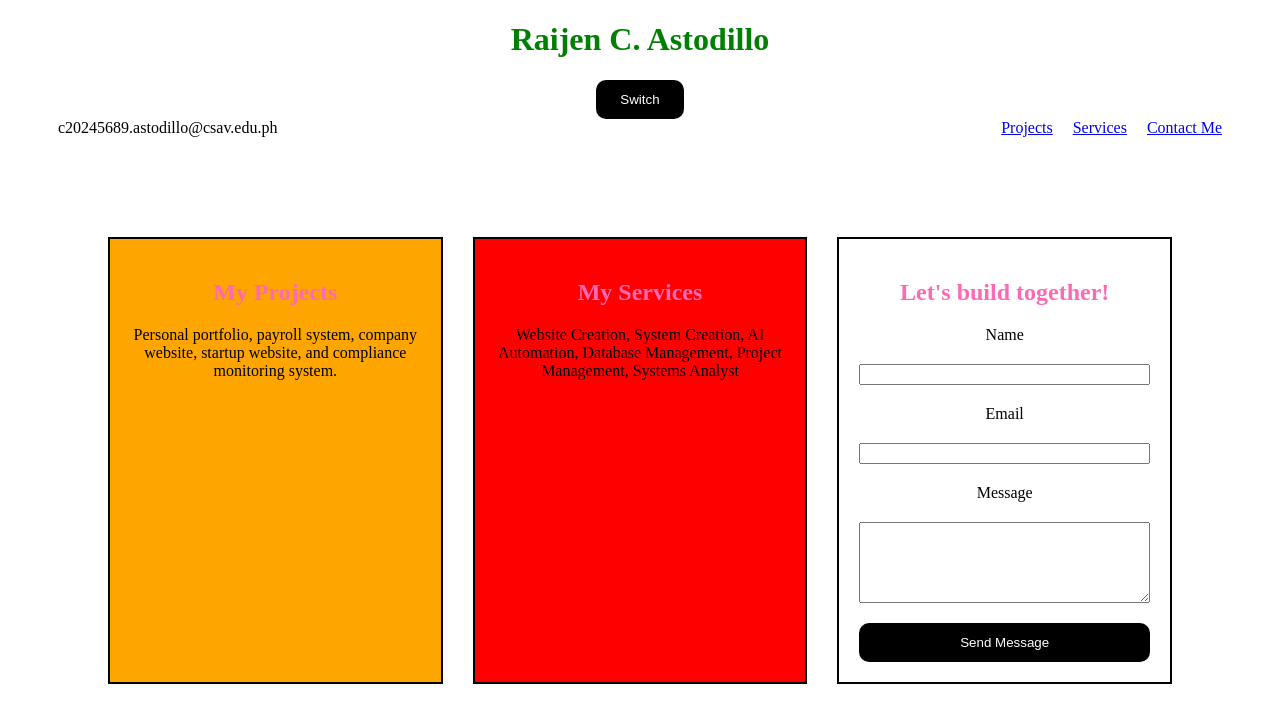
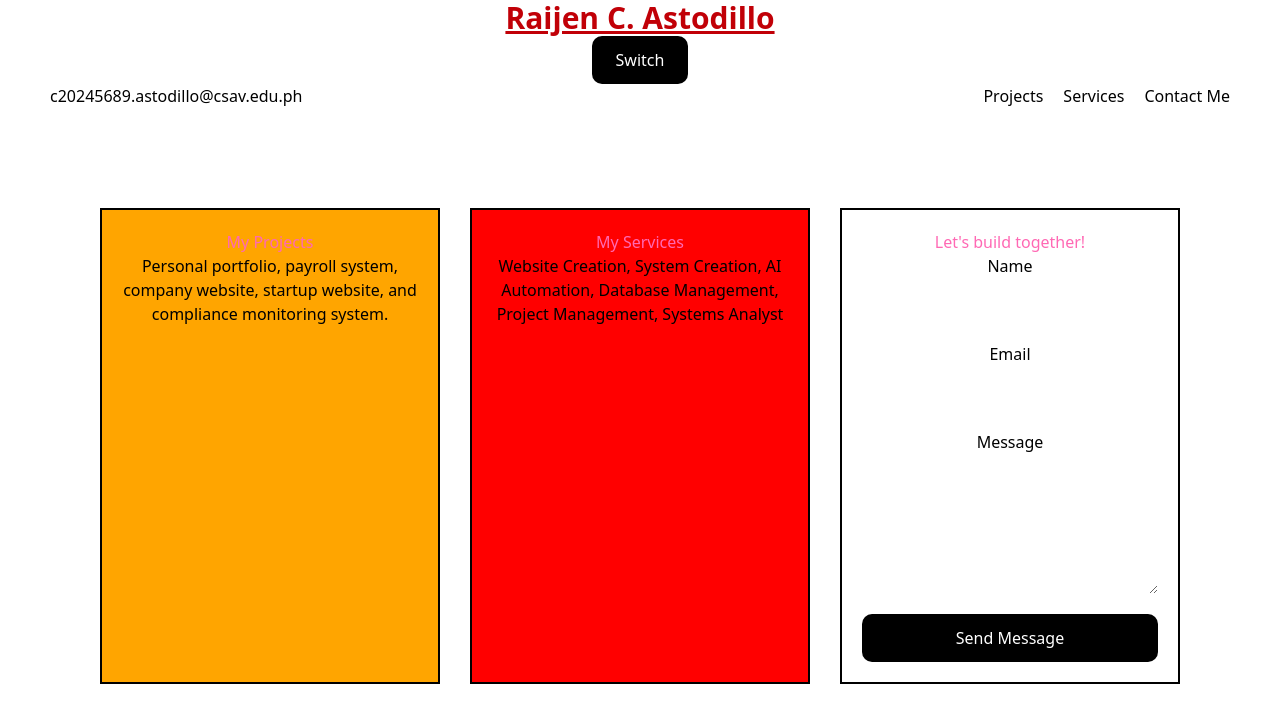
Before and after one commit to c20245689astodillo-lang/raijen, a plain HTML site: page index.html in a window 1280 px wide. Drawn offline with nearby package versions, Linux system fonts and the light colour scheme.

Commit message:
My first tailwind :P

```diff
--- a/index.html
+++ b/index.html
@@ -6,10 +6,14 @@
     <meta name="viewport" content="width=device-width, initial-scale=1.0">
     <title>My Portfolio</title>
     <link rel="stylesheet" href="style.css">
+        <script src="https://cdn.jsdelivr.net/npm/@tailwindcss/browser@4"></script>
 </head>
 
 <body>
-    <h1>Raijen C. Astodillo</h1>
+
+        <h1 class="text-3xl font-bold underline text-red-700">
+      Raijen C. Astodillo
+    </h1>
 
     <button id="switch">Switch</button>
     <header>
--- a/style.css
+++ b/style.css
@@ -104,10 +104,6 @@ h2 {
     color: hotpink;
 }
 
-h1 {
-    color: green;
-}
-
 #projects {
     background-color: orange;
 }
```
